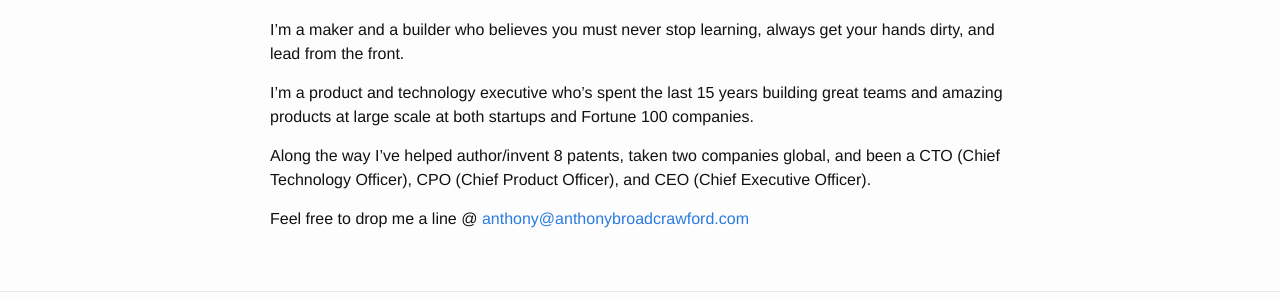
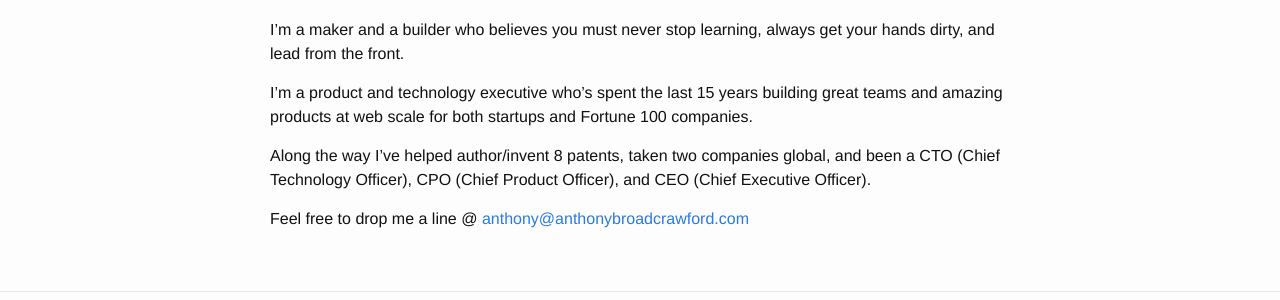
Before and after one commit to AnthonyBroadCrawford/anthonybroadcrawford.github.io, a Jekyll site: the page built from about.md, in a window 1280 px wide. Shown: the part 146-446 px from the top of the page. Built offline with Jekyll 4.4.1, drawn with Linux system fonts in a browser that asks for light colours.

Commit message:
tweaking about me

```diff
--- a/about.md
+++ b/about.md
@@ -8,7 +8,7 @@ I'm a maker and a builder who believes you must never stop learning, always get
 and lead from the front.
 
 I'm a product and technology executive who's spent the last 15 years building great
-teams and amazing products at large scale at both startups and Fortune 100 companies.
+teams and amazing products at web scale for both startups and Fortune 100 companies.
 
 Along the way I've helped author/invent 8 patents, taken two companies global, and been a
 CTO (Chief Technology Officer), CPO (Chief Product Officer), and CEO (Chief Executive Officer).
```
